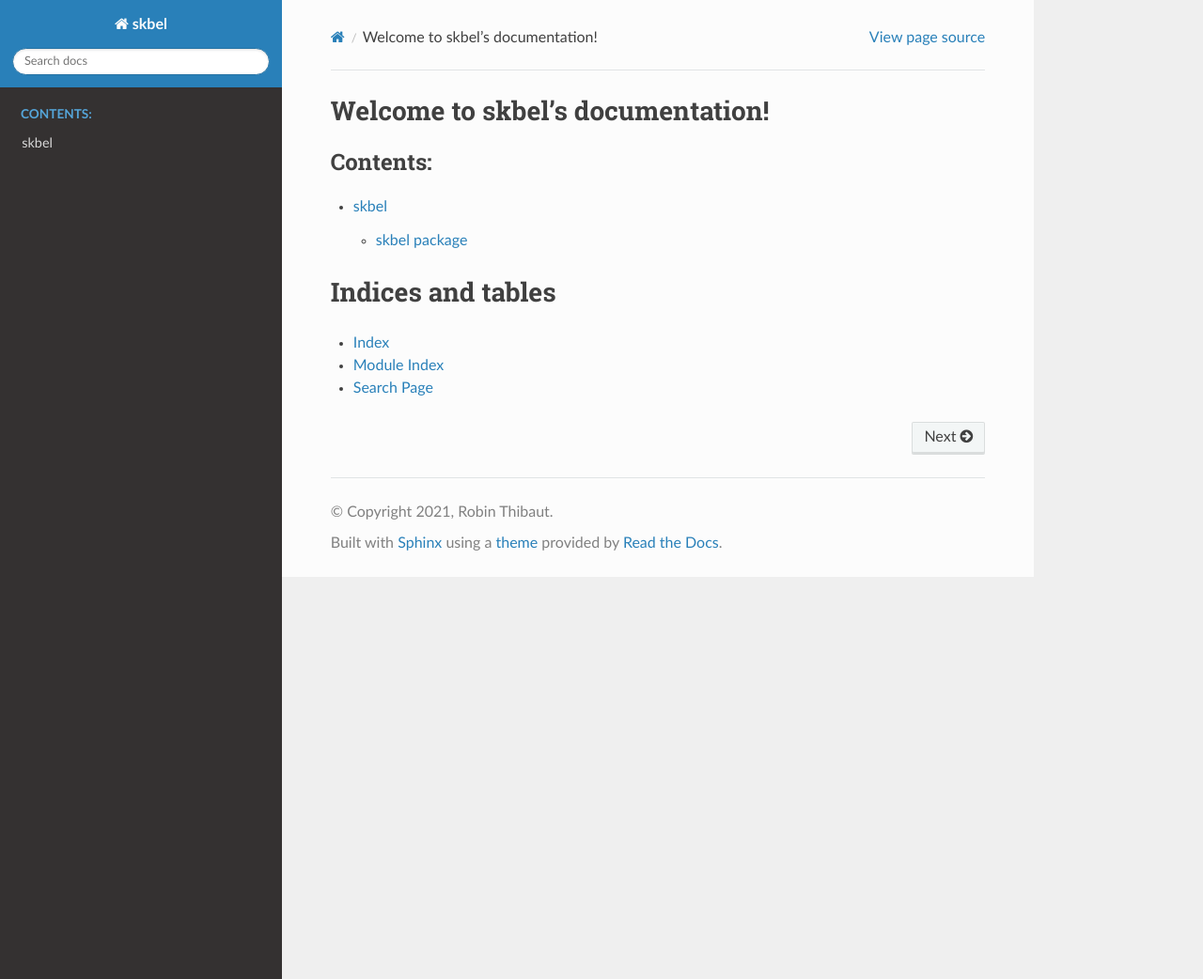
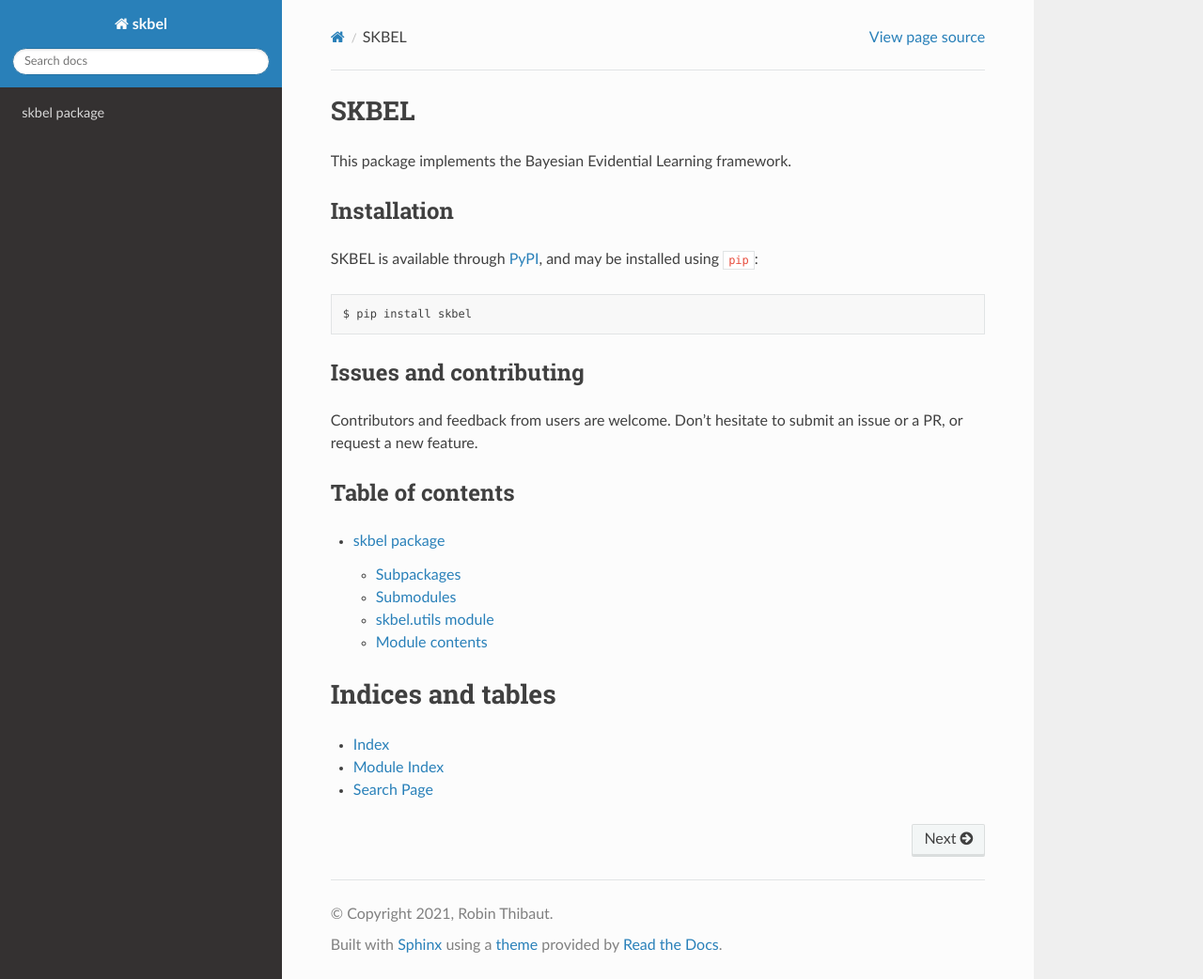
Before and after one commit to robinthibaut/skbel, a Sphinx documentation site: the page built from docs/index.rst, in a window 1280 px wide and 1042 px high. Shown: the whole window at 94% size. Built offline with Sphinx 7.4.7 and the Read the Docs theme 2.0.0, drawn with Linux system fonts in a browser that asks for light colours.

Commit message:
Minor changes

```diff
--- a/docs/conf.py
+++ b/docs/conf.py
@@ -26,9 +26,28 @@ author = 'Robin Thibaut'
 # Add any Sphinx extension module names here, as strings. They can be
 # extensions coming with Sphinx (named 'sphinx.ext.*') or your custom
 # ones.
-extensions = ["sphinx.ext.autodoc",
-              "sphinx_rtd_theme",
-              ]
+# extensions = ["sphinx.ext.autodoc",
+#               "sphinx_rtd_theme",
+#               ]
+
+extensions = [
+    "sphinx.ext.autodoc",
+    "sphinx.ext.doctest",
+    "sphinx_rtd_theme",
+    "sphinx.ext.intersphinx",
+    "sphinx.ext.mathjax",
+    "sphinx.ext.viewcode",
+    "sphinx.ext.napoleon",
+    "sphinx.ext.autosummary",
+    "sphinx.ext.extlinks",
+    "numpydoc",
+    "nbsphinx",
+    "matplotlib.sphinxext.plot_directive",
+    "IPython.sphinxext.ipython_directive",
+    "IPython.sphinxext.ipython_console_highlighting",
+    "sphinx.ext.inheritance_diagram",
+    "m2r2",
+]
 
 autodoc_default_options = {'members': True,
                            'undoc-members': True,
@@ -45,6 +64,8 @@ templates_path = ['_templates']
 # This pattern also affects html_static_path and html_extra_path.
 exclude_patterns = ['_build', 'Thumbs.db', '.DS_Store']
 
+source_suffix = ['.rst', '.md']
+
 # -- Options for HTML output -------------------------------------------------
 
 # The theme to use for HTML and HTML Help pages. See the documentation for
--- a/docs/index.rst
+++ b/docs/index.rst
@@ -3,14 +3,34 @@
    You can adapt this file completely to your liking, but it should at least
    contain the root `toctree` directive.
 
-Welcome to skbel's documentation!
+SKBEL
 =================================
+
+.. currentmodule:: SKBEL
+
+This package implements the Bayesian Evidential Learning framework.
+
+Installation
+------------
+
+SKBEL is available through `PyPI <https://pypi.org/project/skbel/>`_, and may be installed using ``pip``: ::
+
+   $ pip install skbel
+
+
+
+Issues and contributing
+-----------------------
+
+Contributors and feedback from users are welcome. Don't hesitate to submit an issue or a PR, or request a new feature.
+
+Table of contents
+-----------------
 
 .. toctree::
    :maxdepth: 2
-   :caption: Contents:
 
-   source/modules
+   source/skbel
 
 Indices and tables
 ==================
--- a/docs/requirements.txt
+++ b/docs/requirements.txt
@@ -1,4 +1,8 @@
-skbel
 sphinx==3.4.3
 sphinx_rtd_theme==0.5.1
 readthedocs-sphinx-search==0.1.0
+numpydoc
+nbsphinx
+matplotlib
+IPython
+m2r2
```
